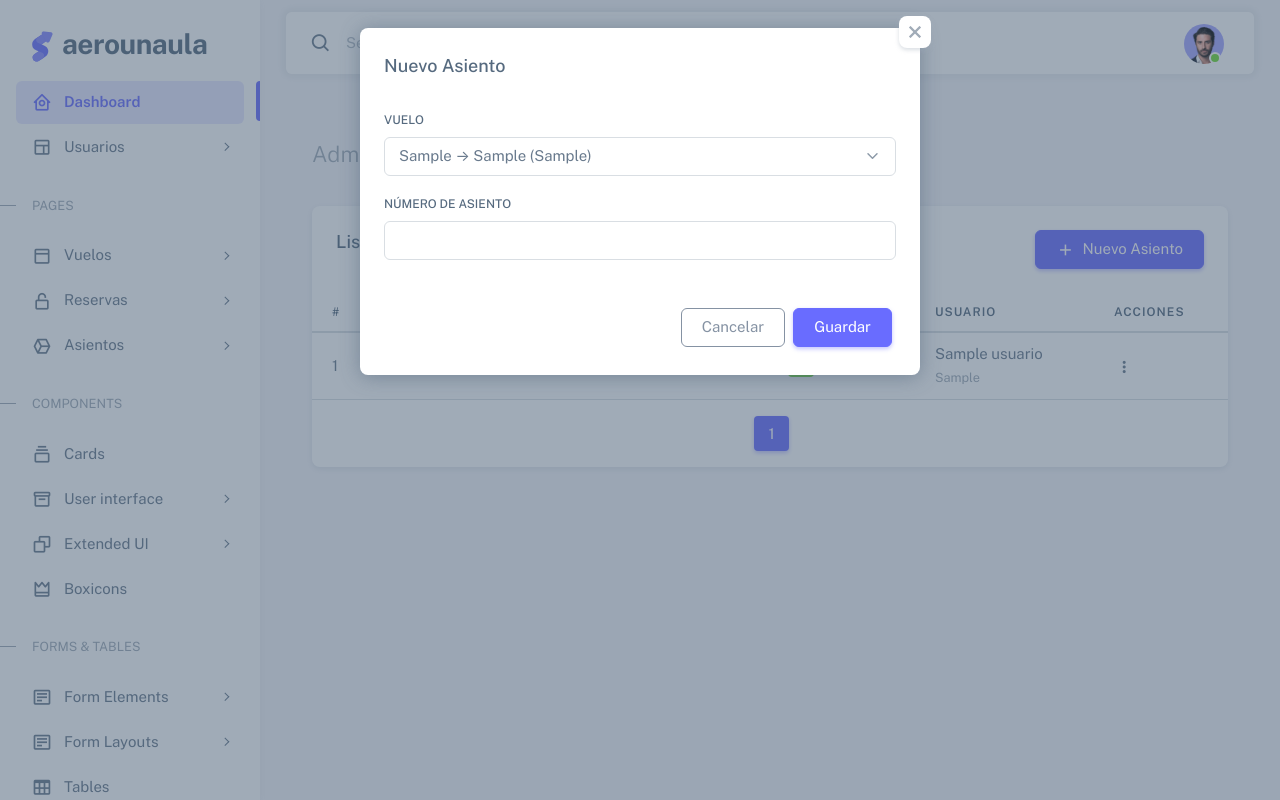
After one commit to Ignacio-Isturiz/Aerounaula, a Django app: template paneladmin/templates/paneladmin/manage_seats.html in a window 1280 px wide, after a click on "Nuevo Asiento". The commit adds this page. Run offline with Django 5.2, Linux system fonts and the light colour scheme; the template is opened without the code that fills it: values that come from a table or form of the project are taken from there, others are empty; tables that the repository leaves empty hold one stand-in row (values such as "Sample post"); some libraries are stand-ins or nearby versions.

Commit message:
feat:add table asientos

```diff
--- /dev/null
+++ b/paneladmin/templates/paneladmin/manage_seats.html
@@ -0,0 +1,218 @@
+{% extends 'paneladmin/panel.html' %}
+{% load static %}
+
+{% block content %}
+<div class="container-xxl flex-grow-1 container-p-y">
+  <h4 class="fw-bold py-3 mb-4">
+    <span class="text-muted fw-light">Administración /</span> Gestión de Asientos
+  </h4>
+
+  <div class="card">
+    <div class="card-header d-flex justify-content-between align-items-center">
+      <h5>Listado de Asientos</h5>
+      <button type="button" class="btn btn-primary" data-bs-toggle="modal" data-bs-target="#createSeatModal">
+        <i class="bx bx-plus me-2"></i>Nuevo Asiento
+      </button>
+    </div>
+
+    <div class="table-responsive text-nowrap">
+      <table class="table table-hover" id="seatTable">
+        <thead>
+          <tr>
+            <th>#</th>
+            <th>Vuelo</th>
+            <th>Número</th>
+            <th>Reservado</th>
+            <th>Usuario</th>
+            <th>Acciones</th>
+          </tr>
+        </thead>
+        <tbody id="seatTableBody">
+          {% for asiento in asientos %}
+          <tr class="seat-row">
+            <td class="index"></td>
+            <td>{{ asiento.codigo.codigo }} - {{ asiento.codigo.origen }} → {{ asiento.codigo.destino }}</td>
+            <td>{{ asiento.asiento_numero }}</td>
+            <td>
+              {% if asiento.reservado %}
+              <span class="badge bg-success">Sí</span>
+              {% else %}
+              <span class="badge bg-danger">No</span>
+              {% endif %}
+            </td>
+            <td>
+              {% if asiento.usuario_reservado %}
+              {{ asiento.usuario_reservado.nombre }}<br>
+              <small class="text-muted">{{ asiento.usuario_reservado.correo }}</small>
+              {% else %}
+              ---
+              {% endif %}
+            </td>
+            <td>
+              <div class="dropdown">
+                <button class="btn p-0 dropdown-toggle hide-arrow" data-bs-toggle="dropdown">
+                  <i class="bx bx-dots-vertical-rounded"></i>
+                </button>
+                <div class="dropdown-menu">
+                  <a class="dropdown-item" data-bs-toggle="modal" data-bs-target="#editSeatModal{{ asiento.id }}">
+                    <i class="bx bx-edit-alt me-1"></i> Editar
+                  </a>
+                  <a class="dropdown-item" data-bs-toggle="modal" data-bs-target="#deleteSeatModal{{ asiento.id }}">
+                    <i class="bx bx-trash me-1"></i> Eliminar
+                  </a>
+                </div>
+              </div>
+            </td>
+          </tr>
+          {% endfor %}
+        </tbody>
+      </table>
+    </div>
+
+    <nav class="mt-3">
+      <ul class="pagination justify-content-center" id="pagination"></ul>
+    </nav>
+  </div>
+</div>
+
+<!-- Modal Crear Asiento -->
+<div class="modal fade" id="createSeatModal" tabindex="-1" aria-hidden="true">
+  <div class="modal-dialog">
+    <form method="POST" action="{% url 'create_seat' %}">
+      {% csrf_token %}
+      <div class="modal-content">
+        <div class="modal-header">
+          <h5 class="modal-title">Nuevo Asiento</h5>
+          <button type="button" class="btn-close" data-bs-dismiss="modal"></button>
+        </div>
+        <div class="modal-body">
+          <div class="mb-3">
+            <label class="form-label">Vuelo</label>
+            <select name="codigo_id" class="form-select" required>
+              {% for vuelo in vuelos %}
+              <option value="{{ vuelo.codigo }}">{{ vuelo.origen }} → {{ vuelo.destino }} ({{ vuelo.codigo }})</option>
+              {% endfor %}
+            </select>
+          </div>
+          <div class="mb-3">
+            <label class="form-label">Número de Asiento</label>
+            <input type="number" name="asiento_numero" class="form-control" required>
+          </div>
+        </div>
+        <div class="modal-footer">
+          <button type="button" class="btn btn-outline-secondary" data-bs-dismiss="modal">Cancelar</button>
+          <button type="submit" class="btn btn-primary">Guardar</button>
+        </div>
+      </div>
+    </form>
+  </div>
+</div>
+
+<!-- Modales Editar y Eliminar -->
+{% for asiento in asientos %}
+<!-- Modal Editar -->
+<div class="modal fade" id="editSeatModal{{ asiento.id }}" tabindex="-1" aria-hidden="true">
+  <div class="modal-dialog">
+    <form method="POST" action="{% url 'edit_seat' asiento.id %}">
+      {% csrf_token %}
+      <div class="modal-content">
+        <div class="modal-header">
+          <h5 class="modal-title">Editar Asiento #{{ asiento.id }}</h5>
+          <button type="button" class="btn-close" data-bs-dismiss="modal"></button>
+        </div>
+        <div class="modal-body">
+          <div class="mb-3">
+            <label class="form-label">Número de Asiento</label>
+            <input type="number" name="asiento_numero" value="{{ asiento.asiento_numero }}" class="form-control" required>
+          </div>
+          <div class="mb-3">
+            <label class="form-label">Vuelo</label>
+            <select name="codigo_id" class="form-select" required>
+              {% for vuelo in vuelos %}
+              <option value="{{ vuelo.codigo }}" {% if vuelo.codigo == asiento.codigo.codigo %}selected{% endif %}>
+                {{ vuelo.origen }} → {{ vuelo.destino }} ({{ vuelo.codigo }})
+              </option>
+              {% endfor %}
+            </select>
+          </div>
+        </div>
+        <div class="modal-footer">
+          <button type="button" class="btn btn-outline-secondary" data-bs-dismiss="modal">Cancelar</button>
+          <button type="submit" class="btn btn-primary">Guardar Cambios</button>
+        </div>
+      </div>
+    </form>
+  </div>
+</div>
+
+<!-- Modal Eliminar -->
+<div class="modal fade" id="deleteSeatModal{{ asiento.id }}" tabindex="-1" aria-hidden="true">
+  <div class="modal-dialog modal-dialog-centered">
+    <form method="POST" action="{% url 'delete_seat' asiento.id %}">
+      {% csrf_token %}
+      <div class="modal-content">
+        <div class="modal-header bg-danger text-white">
+          <h5 class="modal-title">Eliminar Asiento #{{ asiento.id }}</h5>
+          <button type="button" class="btn-close" data-bs-dismiss="modal"></button>
+        </div>
+        <div class="modal-body">
+          <p>¿Estás seguro que deseas eliminar este asiento?</p>
+          <div class="alert alert-danger">
+            Esta acción no se puede deshacer.
+          </div>
+        </div>
+        <div class="modal-footer">
+          <button type="button" class="btn btn-outline-secondary" data-bs-dismiss="modal">Cancelar</button>
+          <button type="submit" class="btn btn-danger">Eliminar</button>
+        </div>
+      </div>
+    </form>
+  </div>
+</div>
+{% endfor %}
+
+<!-- JS de paginación -->
+<script>
+document.addEventListener("DOMContentLoaded", function () {
+  const rows = document.querySelectorAll(".seat-row");
+  const rowsPerPage = 30;
+  const pagination = document.getElementById("pagination");
+
+  function showPage(page) {
+    rows.forEach((row, index) => {
+      row.style.display = (index >= (page - 1) * rowsPerPage && index < page * rowsPerPage) ? "" : "none";
+    });
+
+    // Número de fila (índice)
+    rows.forEach((row, index) => {
+      if (row.style.display !== "none") {
+        row.querySelector(".index").textContent = index + 1;
+      }
+    });
+  }
+
+  function setupPagination() {
+    const pageCount = Math.ceil(rows.length / rowsPerPage);
+    pagination.innerHTML = "";
+
+    for (let i = 1; i <= pageCount; i++) {
+      const li = document.createElement("li");
+      li.className = "page-item";
+      li.innerHTML = `<a class="page-link" href="#">${i}</a>`;
+      li.addEventListener("click", (e) => {
+        e.preventDefault();
+        document.querySelectorAll("#pagination .page-item").forEach(el => el.classList.remove("active"));
+        li.classList.add("active");
+        showPage(i);
+      });
+      pagination.appendChild(li);
+    }
+
+    if (pagination.firstChild) pagination.firstChild.classList.add("active");
+    showPage(1);
+  }
+
+  setupPagination();
+});
+</script>
+{% endblock %}
--- a/paneladmin/templates/paneladmin/panel.html
+++ b/paneladmin/templates/paneladmin/panel.html
@@ -180,7 +180,7 @@
               </a>
               <ul class="menu-sub">
                 <li class="menu-item">
-                  <a href="#" class="menu-link">
+                  <a href="{% url 'manage_seats' %}" class="menu-link">
                     <div data-i18n="Error">Información</div>
                   </a>
                 </li>
--- a/paneladmin/urls.py
+++ b/paneladmin/urls.py
@@ -1,6 +1,6 @@
 # urls.py
 from django.urls import path
-from paneladmin.views import manage_reservations_view,create_reservation_view,cancel_reservation_view,edit_reservation_view,delete_reservation_view,manage_flights_view, create_flight_view, edit_flight_view, delete_flight_view,panel_admin_view, logout_view, my_profile_view,manage_users_view, create_user_view, edit_user_view, delete_user_view
+from paneladmin.views import create_seat_view,edit_seat_view,delete_seat_view,manage_seats_view,manage_reservations_view,create_reservation_view,cancel_reservation_view,edit_reservation_view,delete_reservation_view,manage_flights_view, create_flight_view, edit_flight_view, delete_flight_view,panel_admin_view, logout_view, my_profile_view,manage_users_view, create_user_view, edit_user_view, delete_user_view
 
 urlpatterns = [
     # otras rutas...
@@ -20,4 +20,9 @@ urlpatterns = [
     path('paneladmin/reservas/editar/<int:reservation_id>/', edit_reservation_view, name='edit_reservation'),
     path('paneladmin/reservas/cancelar/<int:reservation_id>/', cancel_reservation_view, name='cancel_reservation'),
     path('paneladmin/reservas/eliminar/<int:reservation_id>/', delete_reservation_view, name='delete_reservation'),
+    path('admin/asientos/', manage_seats_view, name='manage_seats'),
+    path('admin/asientos/crear/', create_seat_view, name='create_seat'),
+    path('admin/asientos/editar/<int:seat_id>/', edit_seat_view, name='edit_seat'),
+    path('admin/asientos/eliminar/<int:seat_id>/', delete_seat_view, name='delete_seat'),
+
 ]
```
Also changed, not shown: flights/views.py (+6 -1 lines), paneladmin/views.py (+68 -0 lines).
